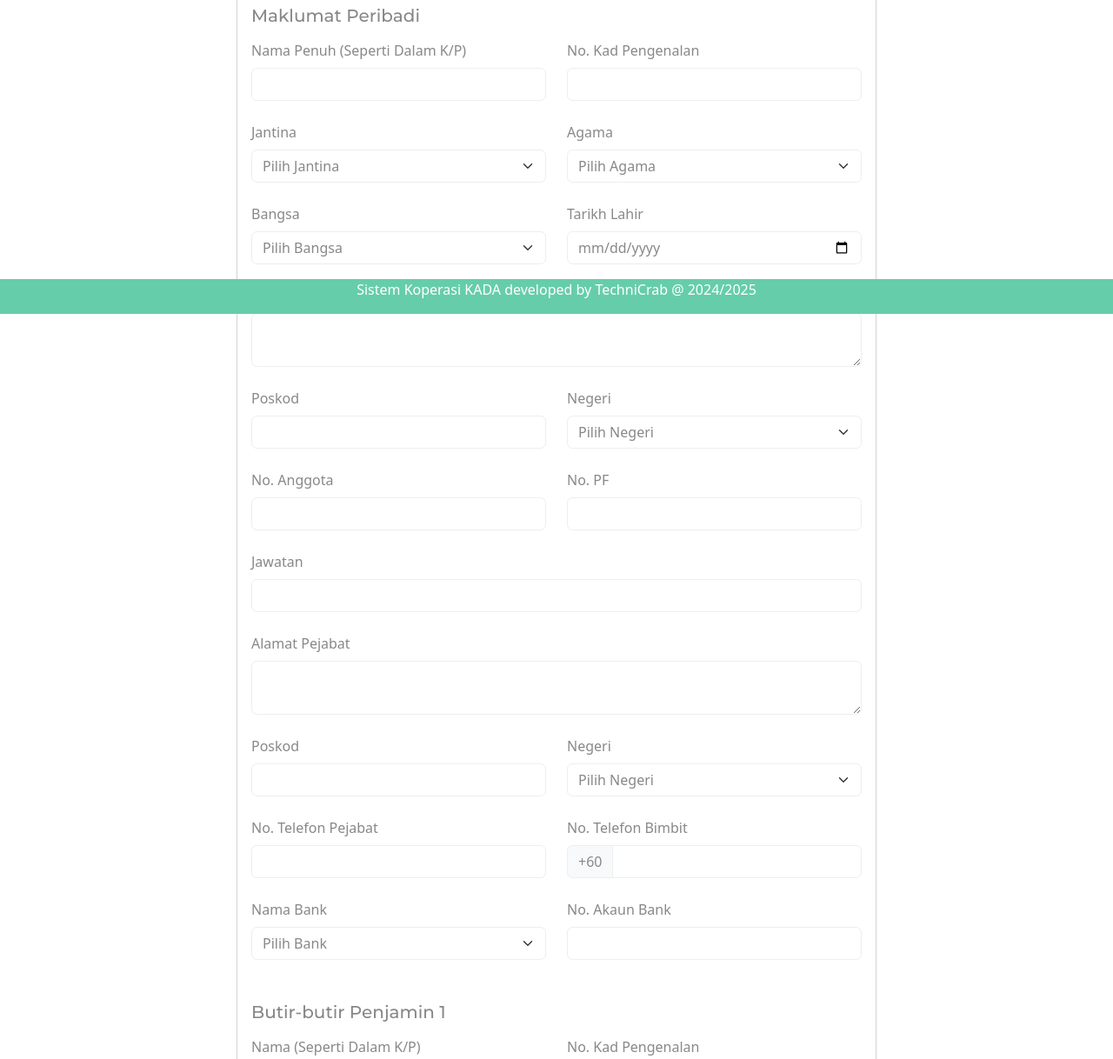
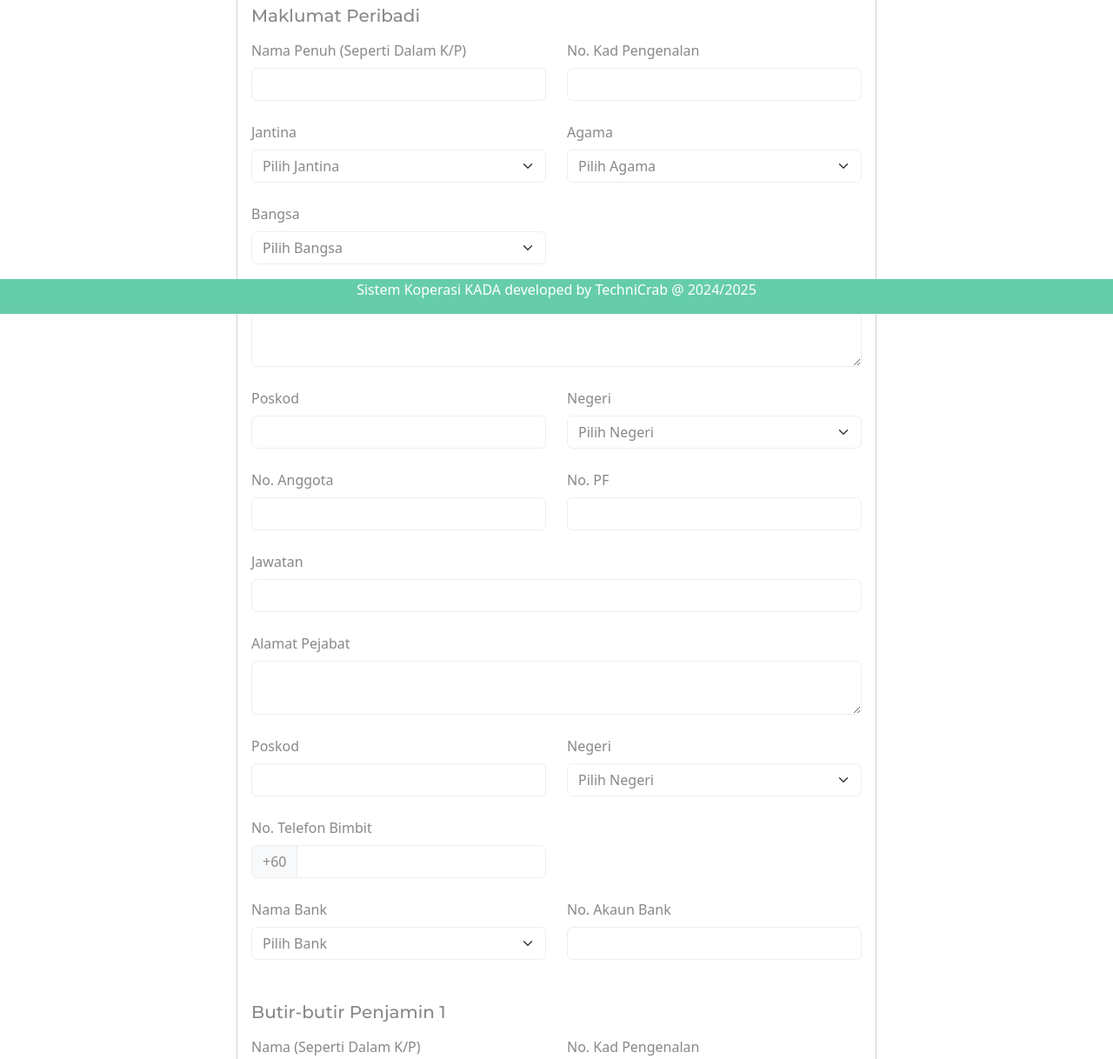
Before and after one commit to Cheryl322/Kada, a PHP site: page /permohonanloan.php in a window 1280 px wide. Shown: the part 439-1657 px from the top of the page at 87% size. Run offline with PHP 8.4, Linux system fonts and the light colour scheme.

Commit message:
Updated loan application process and form

```diff
--- a/permohonanloan.php
+++ b/permohonanloan.php
@@ -15,7 +15,7 @@ include "footer.php";
                     <h4 class="mb-0">Permohonan Pembiayaan KADA</h4>
                 </div>
                 <div class="card-body">
-                    <form action="statuspermohonanloan.php" method="POST">
+                    <form action="statuspermohonanloan.php" method="POST" enctype="multipart/form-data">
 
                         <!-- Maklumat Pembiayaan -->
                         <h5 class="mb-3 mt-5">Maklumat Pembiayaan</h5>
@@ -24,18 +24,18 @@ include "footer.php";
                                 <label for="jumlah_pinjaman" class="form-label">Jumlah Pinjaman</label>
                                 <div class="input-group">
                                     <span class="input-group-text">RM</span>
-                                    <input type="number" class="form-control" id="jumlah_pinjaman" name="jumlah_pinjaman" required>
+                                    <input type="number" class="form-control" id="jumlah_pinjaman" name="amountRequested" required>
                                 </div>
                             </div>
                             <div class="col-md-6">
                                 <label for="tempoh_pembayaran" class="form-label">Tempoh Pembayaran (Bulan)</label>
-                                <input type="number" class="form-control" id="tempoh_pembayaran" name="tempoh_pembayaran" required>
+                                <input type="number" class="form-control" id="tempoh_pembayaran" name="financingPeriod" required>
                             </div>
                             <div class="col-md-6">
                                 <label for="ansuran_bulanan" class="form-label">Ansuran Bulanan</label>
                                 <div class="input-group">
                                     <span class="input-group-text">RM</span>
-                                    <input type="number" class="form-control" id="ansuran_bulanan" name="ansuran_bulanan" required>
+                                    <input type="number" class="form-control" id="ansuran_bulanan" name="monthlyInstallments" required>
                                 </div>
                             </div>
                         </div>
@@ -45,7 +45,7 @@ include "footer.php";
                         <div class="row mb-4">
                             <div class="col-md-6">
                                 <label for="nama" class="form-label">Nama Penuh (Seperti Dalam K/P)</label>
-                                <input type="text" class="form-control" id="nama" name="nama" required>
+                                <input type="text" class="form-control" id="nama" name="memberName" required>
                             </div>
                             <div class="col-md-6">
                                 <label for="ic" class="form-label">No. Kad Pengenalan</label>
@@ -56,7 +56,7 @@ include "footer.php";
                         <div class="row mb-4">
                             <div class="col-md-6">
                                 <label for="jantina" class="form-label">Jantina</label>
-                                <select class="form-select" id="jantina" name="jantina" required>
+                                <select class="form-select" id="jantina" name="sex" required>
                                     <option value="">Pilih Jantina</option>
                                     <option value="Lelaki">Lelaki</option>
                                     <option value="Perempuan">Perempuan</option>
@@ -64,7 +64,7 @@ include "footer.php";
                             </div>
                             <div class="col-md-6">
                                 <label for="agama" class="form-label">Agama</label>
-                                <select class="form-select" id="agama" name="agama" required>
+                                <select class="form-select" id="agama" name="religion" required>
                                     <option value="">Pilih Agama</option>
                                     <option value="Islam">Islam</option>
                                     <option value="Buddha">Buddha</option>
@@ -80,7 +80,7 @@ include "footer.php";
                         <div class="row mb-4">
                             <div class="col-md-6">
                                 <label for="bangsa" class="form-label">Bangsa</label>
-                                <select class="form-select" id="bangsa" name="bangsa" required>
+                                <select class="form-select" id="bangsa" name="nation" required>
                                     <option value="">Pilih Bangsa</option>
                                     <option value="Melayu">Melayu</option>
                                     <option value="Cina">Cina</option>
@@ -91,27 +91,24 @@ include "footer.php";
                                     <input type="text" class="form-control" id="bangsa_lain" name="bangsa_lain" placeholder="Sila nyatakan bangsa anda">
                                 </div>
                             </div>
-                            <div class="col-md-6">
-                                <label for="tarikh_lahir" class="form-label">Tarikh Lahir</label>
-                                <input type="date" class="form-control" id="tarikh_lahir" name="tarikh_lahir" required>
-                            </div>
+
                         </div>
 
                         <div class="row mb-4">
                             <div class="col-md-12">
                                 <label for="alamat_rumah" class="form-label">Alamat Rumah</label>
-                                <textarea class="form-control" id="alamat_rumah" name="alamat_rumah" rows="2" required></textarea>
+                                <textarea class="form-control" id="alamat_rumah" name="homeAddress" rows="2" required></textarea>
                             </div>
                         </div>
 
                         <div class="row mb-4">
                             <div class="col-md-6">
                                 <label for="poskod" class="form-label">Poskod</label>
-                                <input type="text" class="form-control" id="poskod" name="poskod" required>
+                                <input type="text" class="form-control" id="poskod" name="homePostcode" required>
                             </div>
                             <div class="col-md-6">
                                 <label for="negeri" class="form-label">Negeri</label>
-                                <select class="form-select" id="negeri" name="negeri" required>
+                                <select class="form-select" id="negeri" name="homeState" required>
                                     <option value="">Pilih Negeri</option>
                                     <option value="Johor">Johor</option>
                                     <option value="Kedah">Kedah</option>
@@ -136,7 +133,7 @@ include "footer.php";
                         <div class="row mb-4">
                             <div class="col-md-6">
                                 <label for="no_anggota" class="form-label">No. Anggota</label>
-                                <input type="text" class="form-control" id="no_anggota" name="no_anggota" required>
+                                <input type="text" class="form-control" id="no_anggota" name="employeeID" required>
                             </div>
                             <div class="col-md-6">
                                 <label for="no_pf" class="form-label">No. PF</label>
@@ -147,25 +144,25 @@ include "footer.php";
                         <div class="row mb-4">
                             <div class="col-md-12">
                                 <label for="jawatan" class="form-label">Jawatan</label>
-                                <input type="text" class="form-control" id="jawatan" name="jawatan" required>
+                                <input type="text" class="form-control" id="jawatan" name="position" required>
                             </div>
                         </div>
 
                         <div class="row mb-4">
                             <div class="col-md-12">
                                 <label for="alamat_rumah" class="form-label">Alamat Pejabat</label>
-                                <textarea class="form-control" id="alamat_rumah" name="alamat_rumah" rows="2" required></textarea>
+                                <textarea class="form-control" id="alamat_rumah" name="officeAddress" rows="2" required></textarea>
                             </div>
                         </div>
 
                         <div class="row mb-4">
                             <div class="col-md-6">
                                 <label for="poskod" class="form-label">Poskod</label>
-                                <input type="text" class="form-control" id="poskod" name="poskod" required>
+                                <input type="text" class="form-control" id="poskod" name="officePostcode" required>
                             </div>
                             <div class="col-md-6">
                                 <label for="negeri" class="form-label">Negeri</label>
-                                <select class="form-select" id="negeri" name="negeri" required>
+                                <select class="form-select" id="negeri" name="officeState" required>
                                     <option value="">Pilih Negeri</option>
                                     <option value="Johor">Johor</option>
                                     <option value="Kedah">Kedah</option>
@@ -189,14 +186,10 @@ include "footer.php";
 
                         <div class="row mb-4">
                             <div class="col-md-6">
-                                <label for="tel_pejabat" class="form-label">No. Telefon Pejabat</label>
-                                <input type="tel" class="form-control" id="tel_pejabat" name="tel_pejabat" required>
-                            </div>
-                            <div class="col-md-6">
                                 <label for="tel_bimbit" class="form-label">No. Telefon Bimbit</label>
                                 <div class="input-group">
                                     <span class="input-group-text">+60</span>
-                                    <input type="tel" class="form-control" id="tel_bimbit" name="tel_bimbit" required>
+                                    <input type="tel" class="form-control" id="tel_bimbit" name="phoneNumber" required>
                                 </div>
                             </div>
                         </div>
@@ -204,7 +197,7 @@ include "footer.php";
                         <div class="row mb-4">
                             <div class="col-md-6">
                                 <label for="nama_bank" class="form-label">Nama Bank</label>
-                                <select class="form-select" id="nama_bank" name="nama_bank" required>
+                                <select class="form-select" id="nama_bank" name="bankName" required>
                                     <option value="">Pilih Bank</option>
                                     <option value="Maybank2u">Maybank2u</option>
                                     <option value="CIMB Clicks">CIMB Clicks</option>
@@ -228,7 +221,7 @@ include "footer.php";
                             </div>
                             <div class="col-md-6">
                                 <label for="no_akaun" class="form-label">No. Akaun Bank</label>
-                                <input type="text" class="form-control" id="no_akaun" name="no_akaun" required>
+                                <input type="text" class="form-control" id="no_akaun" name="bankNo" required>
                             </div>
                         </div>
 
@@ -237,30 +230,30 @@ include "footer.php";
                         <div class="row g-4">
                             <div class="col-md-6">
                                 <label for="penjamin1_nama" class="form-label">Nama (Seperti Dalam K/P)</label>
-                                <input type="text" class="form-control" id="penjamin1_nama" name="penjamin1_nama" required>
+                                <input type="text" class="form-control" id="penjamin1_nama" name="guarantorName" required>
                             </div>
                             <div class="col-md-6">
                                 <label for="penjamin1_ic" class="form-label">No. Kad Pengenalan</label>
-                                <input type="text" class="form-control" id="penjamin1_ic" name="penjamin1_ic" required>
+                                <input type="text" class="form-control" id="penjamin1_ic" name="icGuarantor" required>
                             </div>
                             <div class="col-md-6">
                                 <label for="penjamin1_telefon" class="form-label">No. Telefon</label>
                                 <div class="input-group">
                                     <span class="input-group-text">+60</span>
-                                    <input type="tel" class="form-control" id="penjamin2_telefon" name="penjamin2_telefon" required>
+                                    <input type="tel" class="form-control" id="penjamin2_telefon" name="telGuarantor" required>
                                 </div>
                             </div>
                             <div class="col-md-6">
                                 <label for="penjamin1_pf" class="form-label">No. PF</label>
-                                <input type="text" class="form-control" id="penjamin1_pf" name="penjamin1_pf" required>
+                                <input type="text" class="form-control" id="penjamin1_pf" name="noPFGuarantor" required>
                             </div>
                             <div class="col-md-6">
                                 <label for="penjamin1_anggota" class="form-label">No. Anggota</label>
-                                <input type="text" class="form-control" id="penjamin1_anggota" name="penjamin1_anggota" required>
+                                <input type="text" class="form-control" id="penjamin1_anggota" name="guarantorMemberID" required>
                             </div>
                             <div class="col-md-6">
                                 <label for="penjamin1_signature" class="form-label">Tandatangan (PDF)</label>
-                                <input type="file" class="form-control" id="penjamin1_signature" name="penjamin1_signature" accept=".pdf" required>
+                                <input type="file" class="form-control" id="penjamin1_signature" name="tandatanganGua" accept=".pdf" required>
                             </div>
                         </div>
 
@@ -269,30 +262,30 @@ include "footer.php";
                         <div class="row g-4">
                             <div class="col-md-6">
                                 <label for="penjamin2_nama" class="form-label">Nama (Seperti Dalam K/P)</label>
-                                <input type="text" class="form-control" id="penjamin2_nama" name="penjamin2_nama" required>
+                                <input type="text" class="form-control" id="penjamin2_nama" name="guarantorName" required>
                             </div>
                             <div class="col-md-6">
                                 <label for="penjamin2_ic" class="form-label">No. Kad Pengenalan</label>
-                                <input type="text" class="form-control" id="penjamin2_ic" name="penjamin2_ic" required>
+                                <input type="text" class="form-control" id="penjamin2_ic" name="icGuarantor" required>
                             </div>
                             <div class="col-md-6">
                                 <label for="penjamin2_telefon" class="form-label">No. Telefon</label>
                                 <div class="input-group">
                                     <span class="input-group-text">+60</span>
-                                    <input type="tel" class="form-control" id="penjamin2_telefon" name="penjamin2_telefon" required>
+                                    <input type="tel" class="form-control" id="penjamin2_telefon" name="telGuarantor" required>
                                 </div>
                             </div>
                             <div class="col-md-6">
                                 <label for="penjamin2_pf" class="form-label">No. PF</label>
-                                <input type="text" class="form-control" id="penjamin2_pf" name="penjamin2_pf" required>
+                                <input type="text" class="form-control" id="penjamin2_pf" name="noPFGuarantor" required>
                             </div>
                             <div class="col-md-6">
                                 <label for="penjamin2_anggota" class="form-label">No. Anggota</label>
-                                <input type="text" class="form-control" id="penjamin2_anggota" name="penjamin2_anggota" required>
+                                <input type="text" class="form-control" id="penjamin2_anggota" name="guarantorMemberID" required>
                             </div>
                             <div class="col-md-6">
                                 <label for="penjamin2_signature" class="form-label">Tandatangan (PDF)</label>
-                                <input type="file" class="form-control" id="penjamin2_signature" name="penjamin2_signature" accept=".pdf" required>
+                                <input type="file" class="form-control" id="penjamin2_signature" name="tandatanganGua" accept=".pdf" required>
                             </div>
                         </div>
 
@@ -302,19 +295,19 @@ include "footer.php";
                         <div class="row g-4">
                             <div class="col-md-6">
                                 <label for="majikan_nama" class="form-label">Nama Majikan (Seperti Dalam K/P)</label>
-                                <input type="text" class="form-control" id="majikan_nama" name="majikan_nama" required>
+                                <input type="text" class="form-control" id="majikan_nama" name="employerName" required>
                             </div>
 
                             <div class="col-md-6">
                                 <label for="majikan_ic" class="form-label">No. Kad Pengenalan</label>
-                                <input type="text" class="form-control" id="majikan_ic" name="majikan_ic" required>
+                                <input type="text" class="form-control" id="majikan_ic" name="employerIc" required>
                             </div>
 
                             <div class="col-md-6">
                                 <label for="gaji_pokok" class="form-label">Gaji Pokok Sebulan Kakitangan</label>
                                 <div class="input-group">
                                     <span class="input-group-text">RM</span>
-                                    <input type="number" class="form-control" id="gaji_pokok" name="gaji_pokok" required>
+                                    <input type="number" class="form-control" id="gaji_pokok" name="basicSalary" required>
                                 </div>
                             </div>
 
@@ -322,25 +315,25 @@ include "footer.php";
                                 <label for="gaji_bersih" class="form-label">Gaji Bersih Sebulan Kakitangan</label>
                                 <div class="input-group">
                                     <span class="input-group-text">RM</span>
-                                    <input type="number" class="form-control" id="gaji_bersih" name="gaji_bersih" required>
+                                    <input type="number" class="form-control" id="gaji_bersih" name="netSalary" required>
                                 </div>
                             </div>
 
                             <div class="col-md-6">
                                 <label for="gaji_pokok_file" class="form-label">Lampiran Slip Gaji Pokok Kakitangan</label>
-                                <input type="file" class="form-control" id="gaji_pokok_file" name="gaji_pokok_file" accept=".pdf,.jpg,.jpeg,.png" required>
+                                <input type="file" class="form-control" id="gaji_pokok_file" name="basicSalaryFile" accept=".pdf,.jpg,.jpeg,.png" required>
                                 <div class="form-text">Sila lampirkan slip gaji pokok dalam format PDF</div>
                             </div>
 
                             <div class="col-md-6">
                                 <label for="gaji_bersih_file" class="form-label">Lampiran Slip Gaji Bersih Kakitangan</label>
-                                <input type="file" class="form-control" id="gaji_bersih_file" name="gaji_bersih_file" accept=".pdf,.jpg,.jpeg,.png" required>
+                                <input type="file" class="form-control" id="gaji_bersih_file" name="netSalaryFile" accept=".pdf,.jpg,.jpeg,.png" required>
                                 <div class="form-text">Sila lampirkan slip gaji bersih dalam format PDF</div>
                             </div>
 
                             <div class="col-md-6">
                                 <label for="majikan_signature" class="form-label">Tandatangan Sah/Cop (PDF)</label>
-                                <input type="file" class="form-control" id="majikan_signature" name="majikan_signature" accept=".pdf" required>
+                                <input type="file" class="form-control" id="majikan_signature" name="signature" accept=".pdf" required>
                                 <div class="form-text">Sila lampirkan tandatangan dalam format PDF</div>
                             </div>
                         </div>
```
Also changed, not shown: loanApplicationProcess.php (+153 -65 lines).
